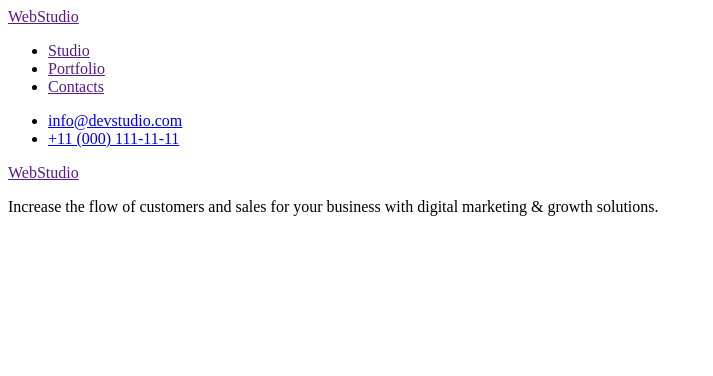
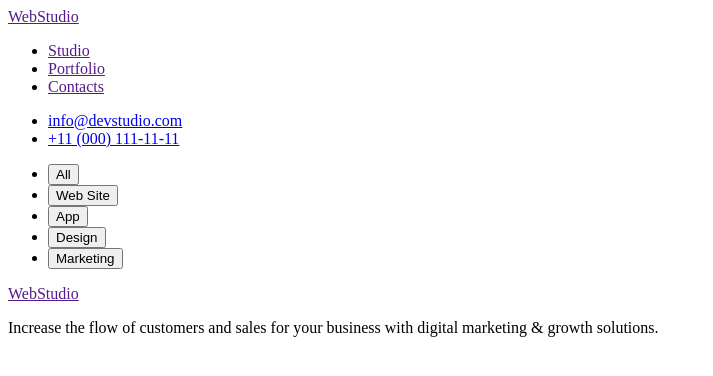
Before and after one commit to Drakonchiik/goit-markup-hw-02, a plain HTML site: page portfolio.html in a window 1280 px wide. Shown: the whole page, without its empty margins (0-713 px from the left). Drawn offline with Linux system fonts and the light colour scheme.

Commit message:
Update portfolio.html
Added filter button navigation

```diff
--- a/portfolio.html
+++ b/portfolio.html
@@ -36,7 +36,16 @@
     </header>
     <!-- Our portfolio -->
     <main>
-
+        <!-- filter button navigation -->
+      <section>
+        <ul>
+          <li><button type="button">All</button></li>
+          <li><button type="button">Web Site</button></li>
+          <li><button type="button">App</button></li>
+          <li><button type="button">Design</button></li>
+          <li><button type="button">Marketing</button></li>
+        </ul>
+      </section>
     </main>
     <!-- footer -->
     <footer>
```
